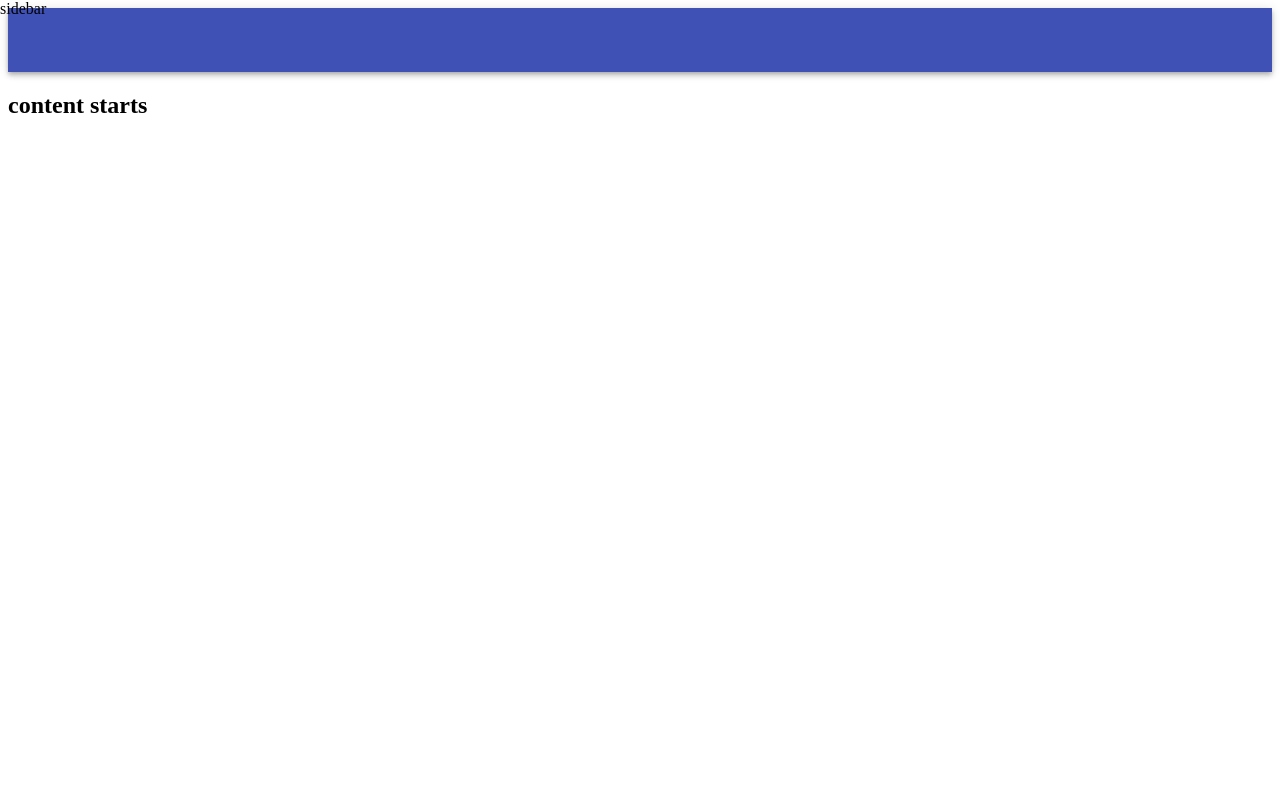
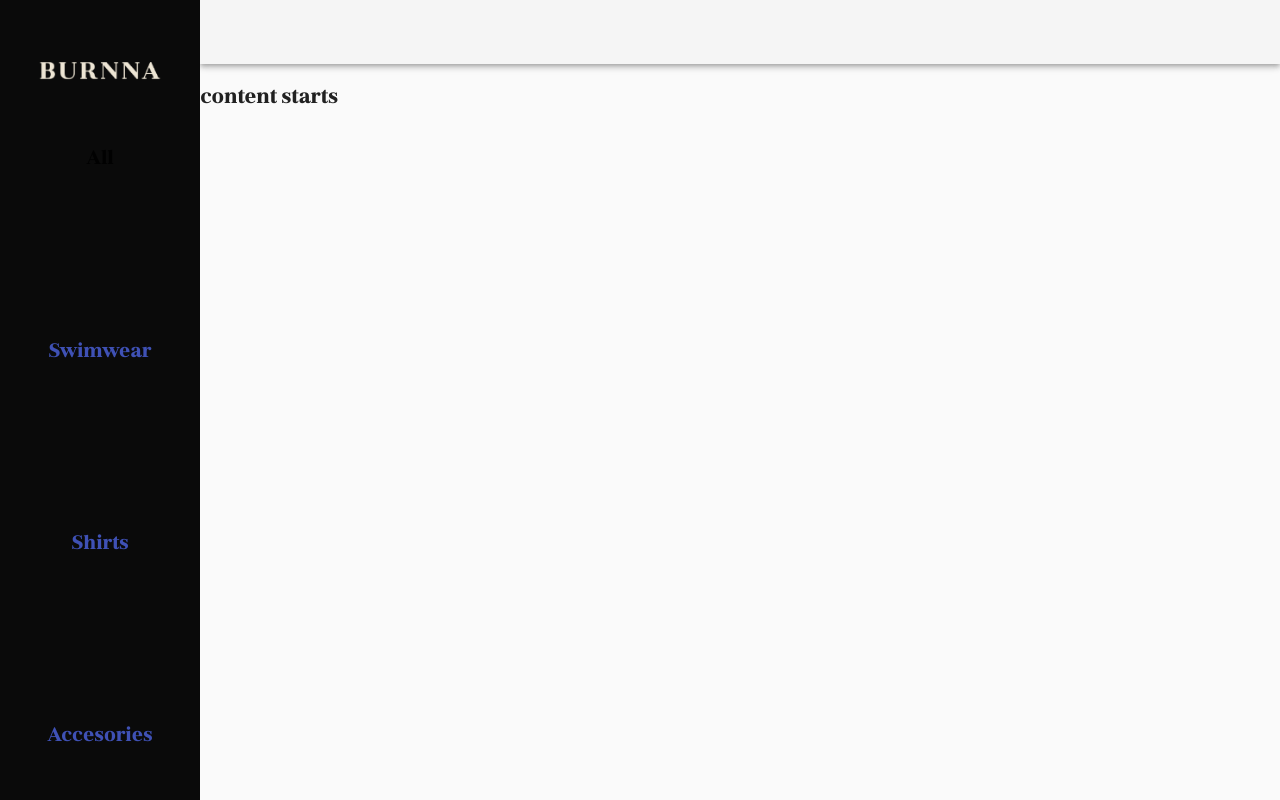
Before and after one commit to christiandp7/burnna-website, a React (Create React App) app: page / in a window 1280 px wide. Shown: the top 800 px of the page. Built offline with nearby package versions, Linux system fonts and the light colour scheme.

Commit message:
Fighting with font

```diff
--- a/src/App.js
+++ b/src/App.js
@@ -1,5 +1,6 @@
 import React from 'react'
 import MainLayout from './Layouts/MainLayout'
+import CssBaseline from '@material-ui/core/CssBaseline';
 import { createMuiTheme, makeStyles, ThemeProvider } from '@material-ui/core/styles';
 import themeSettigs from './theme'
 
@@ -8,6 +9,7 @@ const theme = createMuiTheme(themeSettigs)
 function App() {
   return (
     <ThemeProvider theme={theme}>
+      <CssBaseline />
       <MainLayout />
     </ThemeProvider>
   );
--- a/src/Layouts/MainLayout.jsx
+++ b/src/Layouts/MainLayout.jsx
@@ -1,18 +1,28 @@
 import React from 'react'
-
+import { makeStyles } from '@material-ui/core/styles';
 import Sidebar from '../components/Sidebar/Sidebar';
 import Header from '../components/Header/Header';
 import Content from '../components/Content/Content';
 import Footer from '../components/Footer/Footer';
 
+const useStyles = makeStyles({
+  container: {
+    paddingLeft: '200px',
+  },
+});
 
 const MainLayout = () => {
+
+  const classes = useStyles();
+
   return (
       <div className="Main">
         <Sidebar />
-        <Header />
-        <Content />
-        <Footer />
+        <div className={classes.container}>
+          <Header />
+          <Content />
+          <Footer />
+        </div>
       </div>
   )
 }
--- a/src/components/Content/Content.jsx
+++ b/src/components/Content/Content.jsx
@@ -1,8 +1,9 @@
 import React from 'react'
+import styles from './Content.module.scss';
 
 const Content = () => {
   return (
-    <main>
+    <main className={styles.main}>
       <h2>content starts</h2>
       <br/><br/><br/><br/><br/><br/><br/><br/><br/><br/>
       <br/><br/><br/><br/><br/><br/><br/><br/><br/><br/>
--- /dev/null
+++ b/src/components/Content/Content.module.scss
@@ -0,0 +1,2 @@
+.main {
+}
--- a/src/components/Header/Header.jsx
+++ b/src/components/Header/Header.jsx
@@ -8,9 +8,9 @@ import styles from './Header.module.scss'
 
 const Header = () => {
   return (
-    <AppBar position="static">
+    <AppBar color="default" position="static">
       <Toolbar>
-
+        <Typography></Typography>
       </Toolbar>
     </AppBar>
   )
--- a/src/components/Sidebar/Sidebar.jsx
+++ b/src/components/Sidebar/Sidebar.jsx
@@ -1,12 +1,41 @@
 import React from 'react'
+import Link from '@material-ui/core/Link';
 // assets
 import styles from './Sidebar.module.scss';
-import Logo from '../../assets/images/logo.png'
+import logo from '../../assets/images/logo.png'
+import Box from '@material-ui/core/Box';
+import Typography from '@material-ui/core/Typography';
 
 const Sidebar = () => {
+
+  const preventDefault = (e) => e.preventDefault();
+
   return (
     <aside className={styles.sidebar}>
-      sidebar
+      <img className={styles.logo} src={logo} alt="logo"/>
+        <Box
+          display="flex"
+          flexDirection="column"
+          height="100%"
+          justifyContent="space-between"
+          paddingBottom="50px"
+          alignItems="center"
+          margin="0"
+          padding="0"
+        >
+          <Typography variant="h6">
+            <Link color="inherit" href="#" onClick={preventDefault}>All</Link>
+          </Typography>
+          <Typography variant="h6">
+            <Link href="#" onClick={preventDefault}>Swimwear</Link>
+          </Typography>
+          <Typography variant="h6">
+            <Link href="#" onClick={preventDefault}>Shirts</Link>
+          </Typography>
+          <Typography variant="h6">
+            <Link href="#" onClick={preventDefault}>Accesories</Link>
+          </Typography>
+        </Box>
     </aside>
   )
 }
--- a/src/components/Sidebar/Sidebar.module.scss
+++ b/src/components/Sidebar/Sidebar.module.scss
@@ -3,5 +3,12 @@
   top: 0;
   left: 0;
   height: 100vh;
-  width: 250px;
+  width: 200px;
+  background: #0A0A0A;
+  display: flex;
+  flex-direction: column;
 }
+
+.logo {
+  max-width: 100%;
+}
--- a/src/theme/fonts.js
+++ b/src/theme/fonts.js
@@ -5,11 +5,13 @@ import JulesTextBlackEot from '../assets/fonts/JulesText-Black.eot'
 export const julesText = {
   fontFamily: 'Jules Text',
   fontStyle: 'normal',
-  fontDisplay: 'swap',
-  fontWeight: 400,
+  // fontDisplay: 'swap',
+  fontWeight: 900,
   src: `
     url(${JulesTextBlackWoff2}) format('woff2'),
     url(${JulesTextBlackTtf}) format('ttf'),
     url(${JulesTextBlackEot}) format('eot'),
   `,
+  unicodeRange:
+    'U+0000-00FF, U+0131, U+0152-0153, U+02BB-02BC, U+02C6, U+02DA, U+02DC, U+2000-206F, U+2074, U+20AC, U+2122, U+2191, U+2193, U+2212, U+2215, U+FEFF',
 };
--- a/src/theme/index.js
+++ b/src/theme/index.js
@@ -2,7 +2,11 @@ import { julesText } from './fonts'
 
 const themeSettigs = {
   typography: {
-    fontFamily: 'Jules Text, Sans, Arial',
+    fontFamily: [
+      '"Jules Text"',
+      'Sans',
+      'Arial',
+    ].join(','),
   },
   overrides: {
     MuiCssBaseline: {
```
